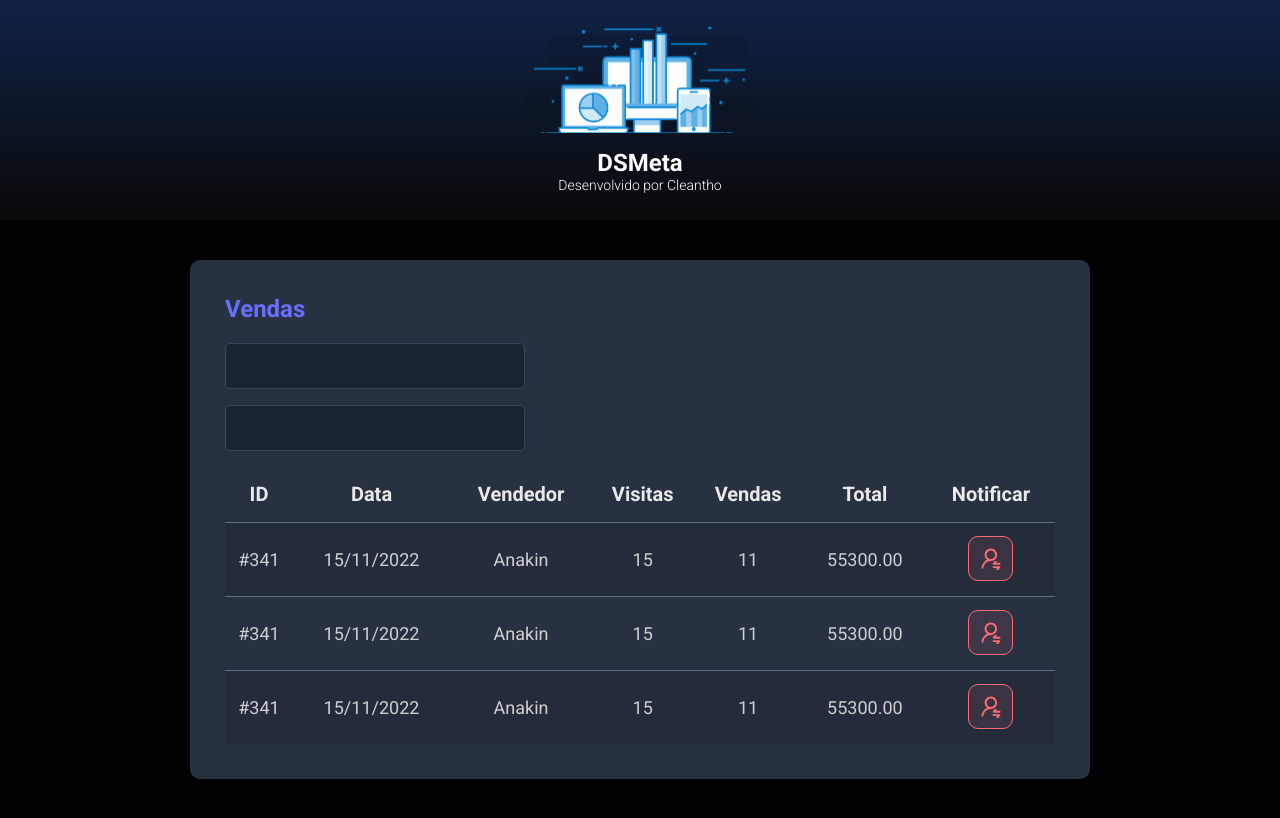
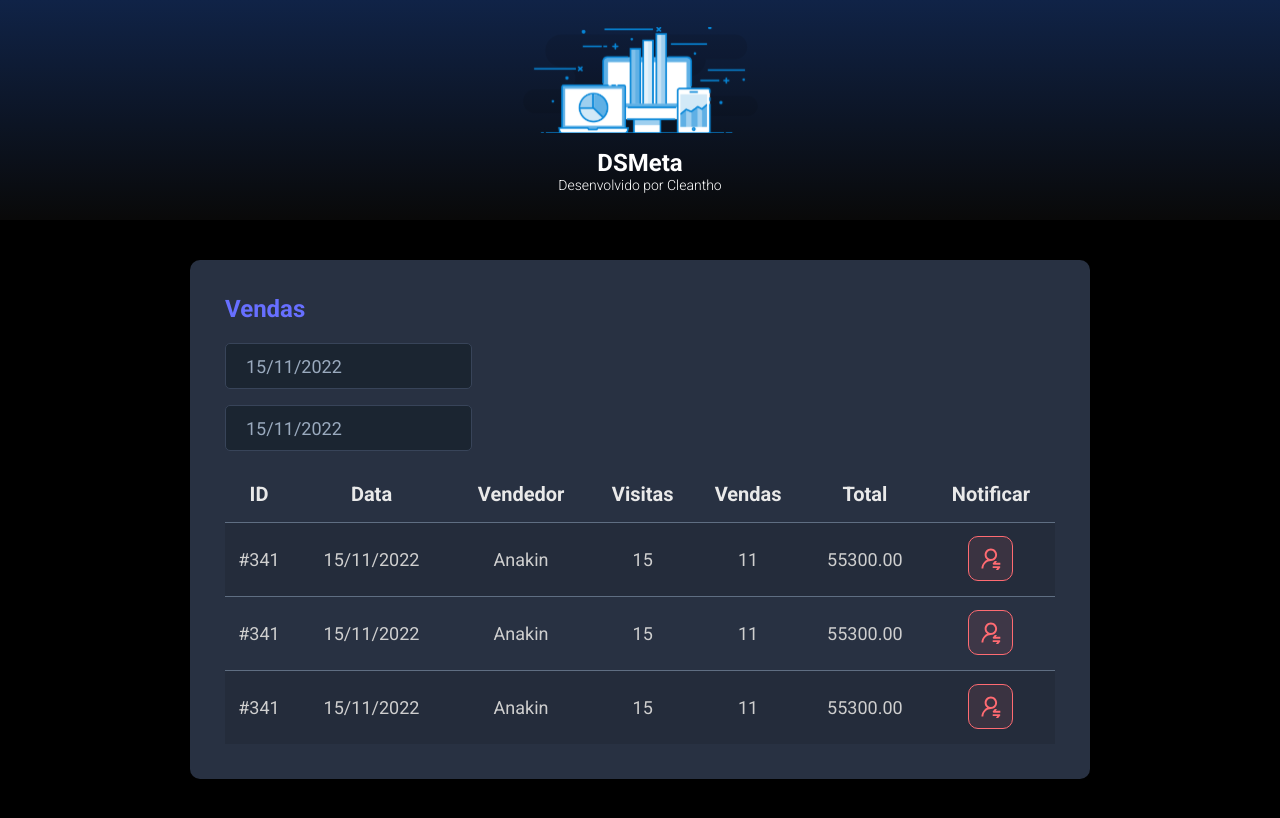
Before and after one commit to cleantho/dsmeta, a React (Vite) app in the folder frontend/: page / in a window 1280 px wide. Built offline with nearby package versions, Linux system fonts and the light colour scheme.

Commit message:
Datepicker

```diff
--- a/frontend/package.json
+++ b/frontend/package.json
@@ -9,7 +9,9 @@
     "preview": "vite preview"
   },
   "dependencies": {
+    "@types/react-datepicker": "4.4.2",
     "react": "^18.2.0",
+    "react-datepicker": "4.8.0",
     "react-dom": "^18.2.0"
   },
   "devDependencies": {
--- a/frontend/src/components/salesCard/index.tsx
+++ b/frontend/src/components/salesCard/index.tsx
@@ -1,3 +1,5 @@
+import DatePicker from "react-datepicker";
+import "react-datepicker/dist/react-datepicker.css";
 import PersonButton from '../personButton'
 import './styles.css'
 
@@ -8,10 +10,20 @@
                 <h2 id="sales-title">Vendas</h2>
                 <div>
                     <div className="form-container">
-                        <input className="form-control" type="text" />
+                        <DatePicker
+                            selected={new Date()}
+                            onChange={(date: Date) => { }}
+                            className="form-control"
+                            dateFormat="dd/MM/yyyy"
+                        />
                     </div>
                     <div className="form-container">
-                        <input className="form-control" type="text" />
+                        <DatePicker
+                            selected={new Date()}
+                            onChange={(date: Date) => { }}
+                            className="form-control"
+                            dateFormat="dd/MM/yyyy"
+                        />
                     </div>
                 </div>
                 <div>
```
Also changed, not shown: 1 other file (tests, documents, lock files or other folders).
